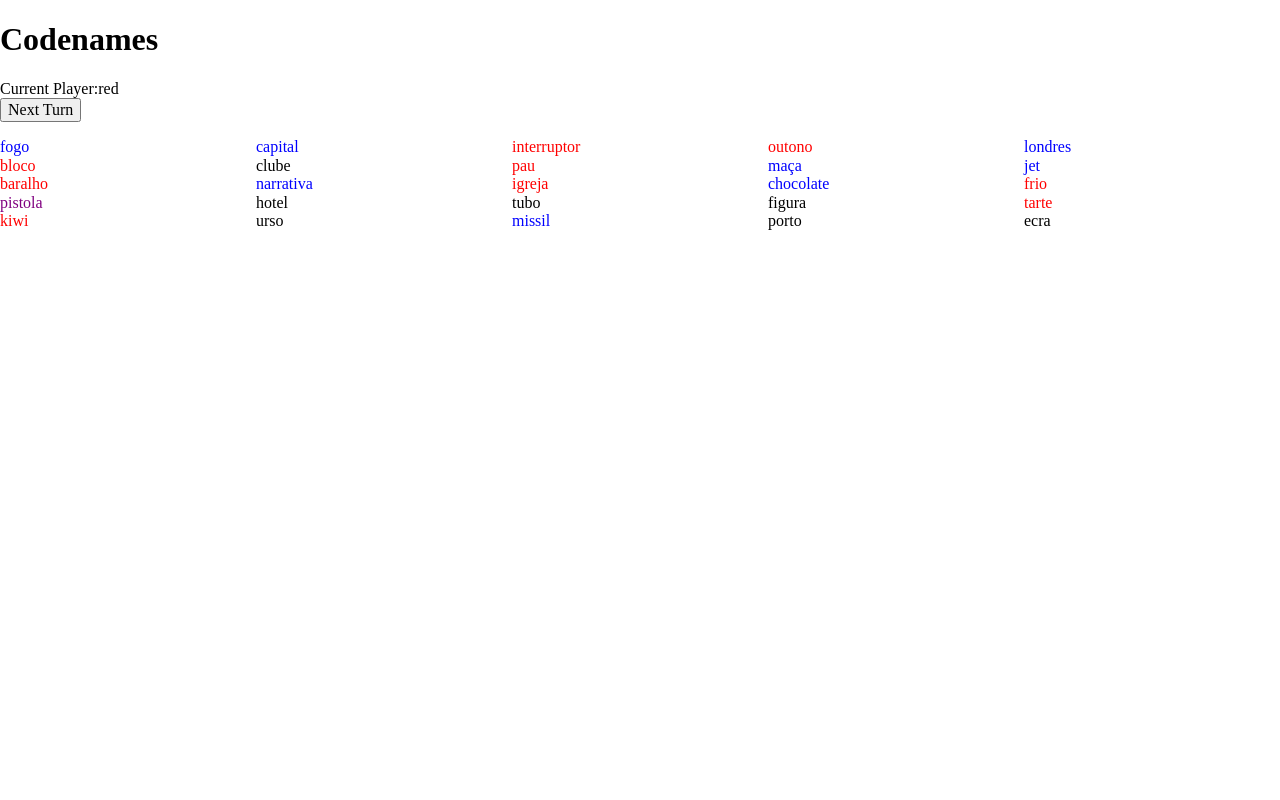
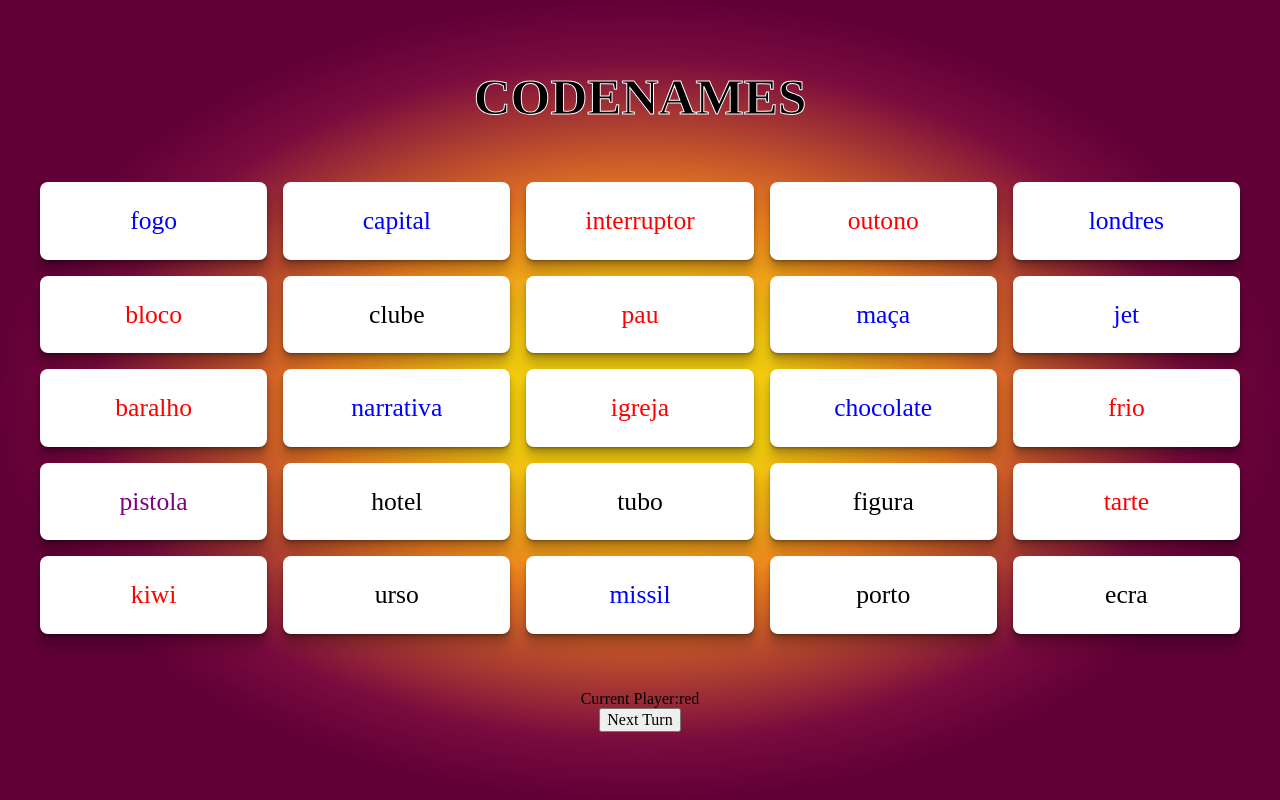
Before and after one commit to mindeby/codenames, a website: page index.html in a window 1280 px wide. Drawn offline with Linux system fonts and the light colour scheme.

Commit message:
First pass at grid and card layout

```diff
--- a/css/styles.css
+++ b/css/styles.css
@@ -1,11 +1,9 @@
-////////////////////////////////////////////
-//                                        //
-//              Harry Styles              //
-//                                        //
-////////////////////////////////////////////
 
 body {
-	background: radial-gradient(#f2ca0f, #5a0032);
+	min-width: 100vw;
+	min-height: 100vh;
+	background: radial-gradient(closest-side, #f2ca0f 22.69%, #ec7e20 49.16%, #7a0b3e 85.29%, #610037);
+	font-family: "Futura";
 }
 
 ul {
@@ -13,9 +11,53 @@ ul {
 	padding: 0;
 	grid-template-columns: 1fr 1fr 1fr 1fr 1fr;
 	grid-template-rows: auto auto auto auto auto;
+	gap: 16px 16px;
+	padding: 40px;
+}
+
+h1 {
+	font-size: 4vw;
+	color: #000;
+	text-transform: uppercase;
+	-webkit-text-stroke-width: 1px;
+	-webkit-text-stroke-color: white;
+	margin: 0;
+}
+
+.board {
+	position: relative;
+	display: flex;
+	flex-direction: column;
+	align-items: center;
+	justify-content: center;
+	height: 100vh;
+	width: 100vw;
+}
+
+#container {
+	position: relative;
+	width: 100%; // Should we give it a max width? It could be useful to keep it like this if you're showing this on a huge monitor?
 }
 
 .card {
 	list-style: none;
+	background: #fff;
+	padding: 24px;
+	border-radius: 8px;
+	text-align: center;
+	font-size: 2vw;
+	box-shadow:
+		0 1px 1px rgba(0,0,0,0.12),
+		0 2px 2px rgba(0,0,0,0.12),
+		0 4px 4px rgba(0,0,0,0.12),
+		0 8px 8px rgba(0,0,0,0.12),
+		0 16px 16px rgba(0,0,0,0.12);
+		transition: transform 0.1s;
+}
 
+.card:hover {
+	transform:
+		scale(1.08)
+		rotateZ(2deg);
+	cursor: pointer;
 }
--- a/index.html
+++ b/index.html
@@ -10,12 +10,14 @@
   </head>
 
   <body>
-    <h1>Codenames</h1>
-    <div id="currentPlayer">Current Player: </div>
-    <button id='endTurn'>Next Turn</button>
-    <div id="container"></div>
-    <div id='teamA'></div>
-    <div id='teamB'></div>
+    <div class="board">
+      <h1>Codenames</h1>
+      <div id="container"></div>
+      <div id="currentPlayer">Current Player: </div>
+      <button id='endTurn'>Next Turn</button>
+      <div id='teamA'></div>
+      <div id='teamB'></div>
+    </div>
     <script src="scripts.js"></script>
   </body>
 
--- a/package.json
+++ b/package.json
@@ -1,6 +1,5 @@
 {
   "dependencies": {
-    "browser-sync": "^2.26.13",
-    "normalize.css": "^8.0.1"
+    "browser-sync": "^2.26.13"
   }
 }
```
Also changed, not shown: 1 other file.
